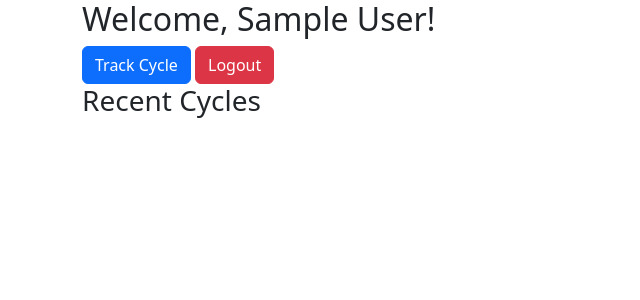
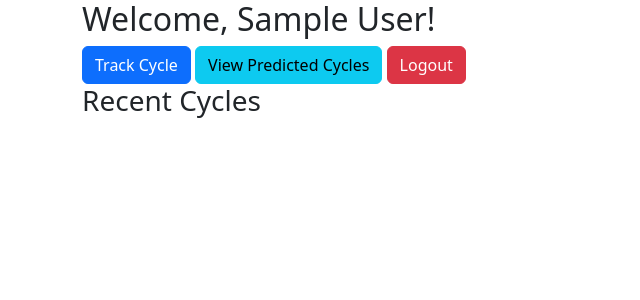
Before and after one commit to Glendeschema/tracker_app, a PHP site: page / in a window 1280 px wide. Shown: the top 300 px of the page, without its empty margins (0-640 px from the left). Run offline with PHP 8.4, Linux system fonts and the light colour scheme; the visitor is signed in with stand-in values (Sample User, id 1); data that the repository does not hold is empty; some libraries are stand-ins or nearby versions.

Commit message:
Update index.php

```diff
--- a/index.php
+++ b/index.php
@@ -22,6 +22,8 @@ $cycles = $stmt->fetchAll();
 <body class="container">
     <h2>Welcome, <?= $_SESSION["name"] ?>!</h2>
     <a href="track_cycle.php" class="btn btn-primary">Track Cycle</a>
+    <a href="predicted_cycles.php" class="btn btn-info">View Predicted Cycles</a>
+
     <a href="logout.php" class="btn btn-danger">Logout</a>
 
     <h3>Recent Cycles</h3>
```
